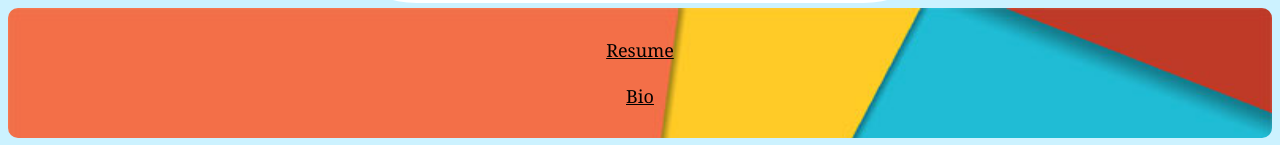
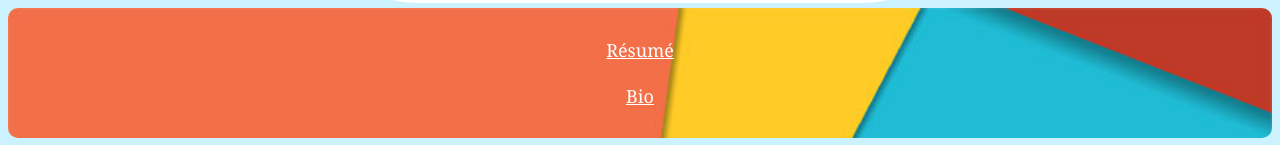
Before and after one commit to jllama01/jllama01.github.io, a plain HTML site: page index.html in a window 1280 px wide. Shown: the part 676-821 px from the top of the page. Drawn offline with Linux system fonts and the light colour scheme.

```diff
--- a/JosueWebSite.css
+++ b/JosueWebSite.css
@@ -34,7 +34,7 @@ ul{
 
 a{
 	font-size: large;
-	color: black;
+	color: white;
 }
 
 .institution{
--- a/index.html
+++ b/index.html
@@ -17,7 +17,7 @@
 		<div id="link" class = "segment">
 
 		<a href= "https://jllama01.github.io/resume.html" target= "_blank" >
-		Resume
+		Résumé
 		</a>
 
 	<br/>
```
